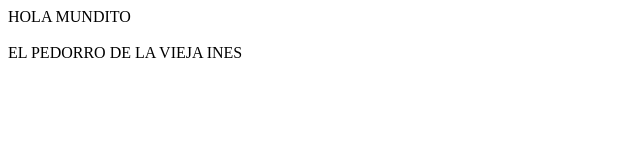
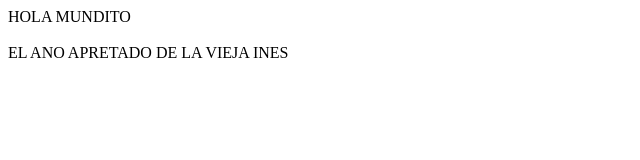
Before and after one commit to cegch170775/HolaMundo, a plain HTML site: page build/web/index.html in a window 1280 px wide. Shown: the full height of the page, 0-640 px from the left. Drawn offline with Linux system fonts and the light colour scheme.

Commit message:
CAMBIOS EN MENSAJE DE LA VIEJA

```diff
--- a/build/web/index.html
+++ b/build/web/index.html
@@ -12,7 +12,7 @@ and open the template in the editor.
     </head>
     <body>
         <div>HOLA MUNDITO</div> <br>
-        <div>EL PEDORRO DE LA VIEJA INES</div>
+        <div>EL ANO APRETADO DE LA VIEJA INES</div>
 
     </body>
 </html>
```
Also changed, not shown: web/index.html (+1 -1 lines).
